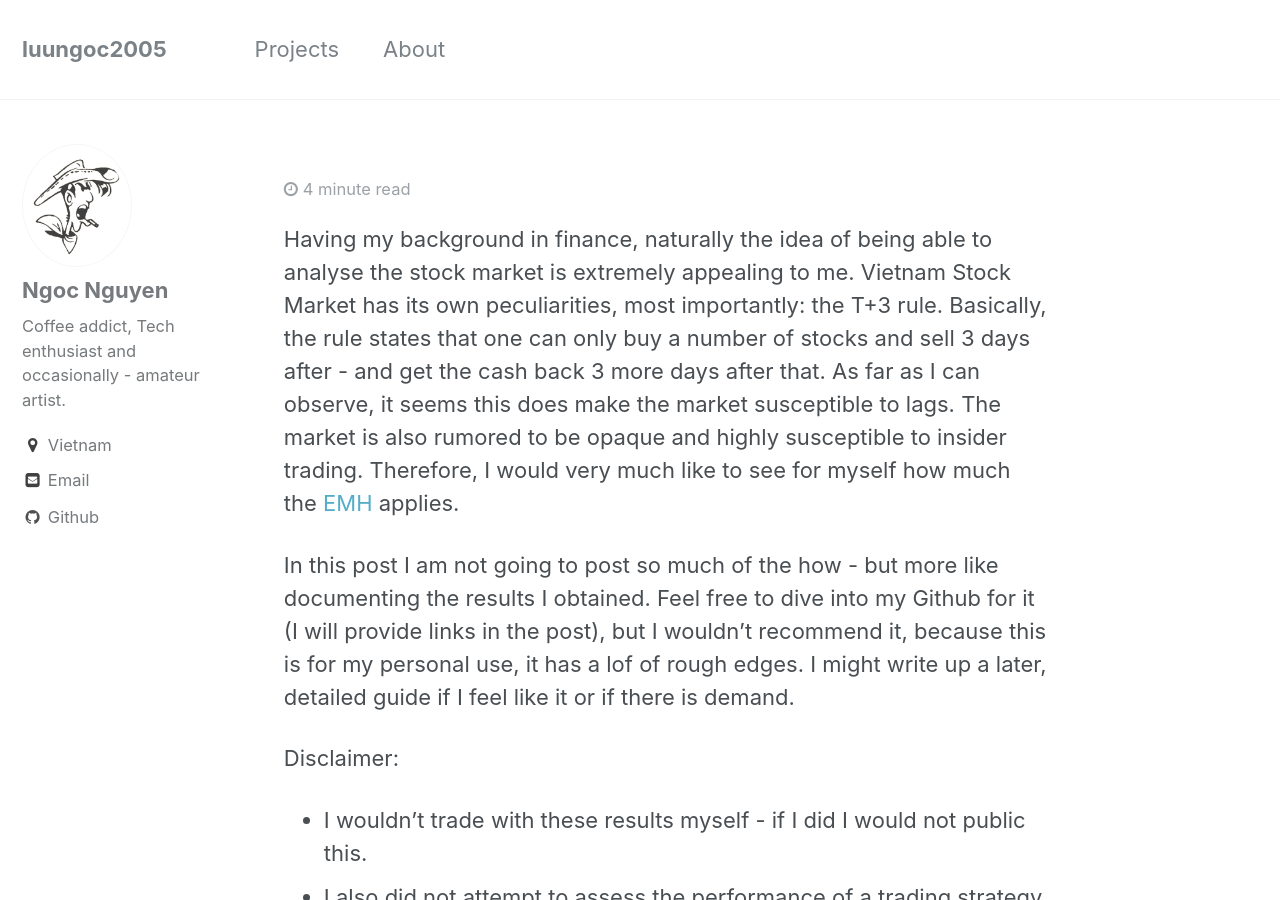
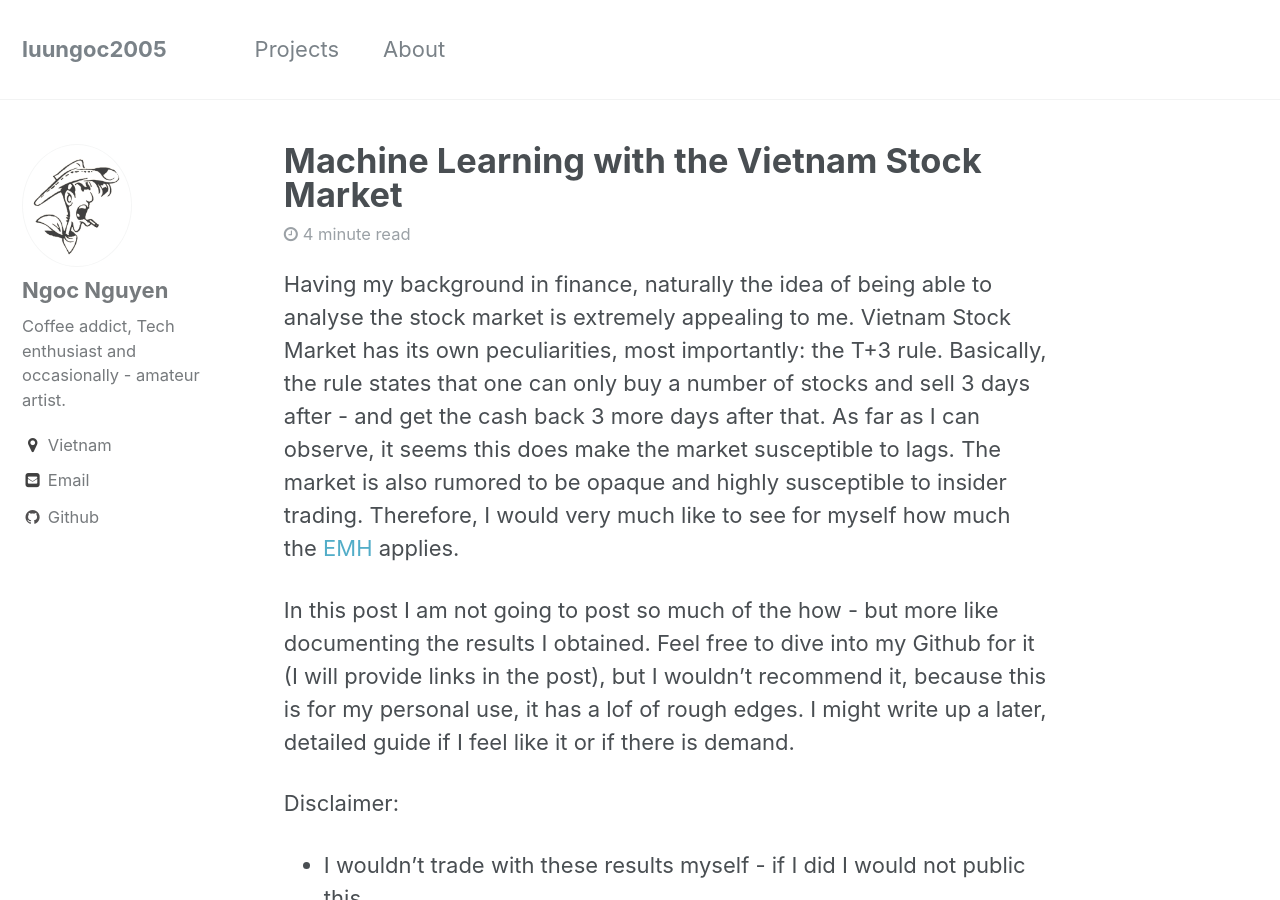
Before and after one commit to luungoc2005/luungoc2005-github-io-old, a Jekyll site: the page built from _posts/2017-3-11-machine-learning-with-the-vietnam-stock-market.markdown, in a window 1280 px wide and 900 px high. Built offline with Jekyll 4.4.1, drawn with Linux system fonts in a browser that asks for light colours; comment, search, counter and statistics services are not loaded; some of the changed lines change nothing that is shown; some of the changed text lies outside the part shown.

Commit message:
front matter fix

```diff
--- a/_posts/2017-3-11-machine-learning-with-the-vietnam-stock-market.markdown
+++ b/_posts/2017-3-11-machine-learning-with-the-vietnam-stock-market.markdown
@@ -1,6 +1,5 @@
 ---
 title:  "Machine Learning with the Vietnam Stock Market"
-2017-03-11 0:45:26
 date: 2017-03-11 0:45:36
 comments: true
 categories:
```
